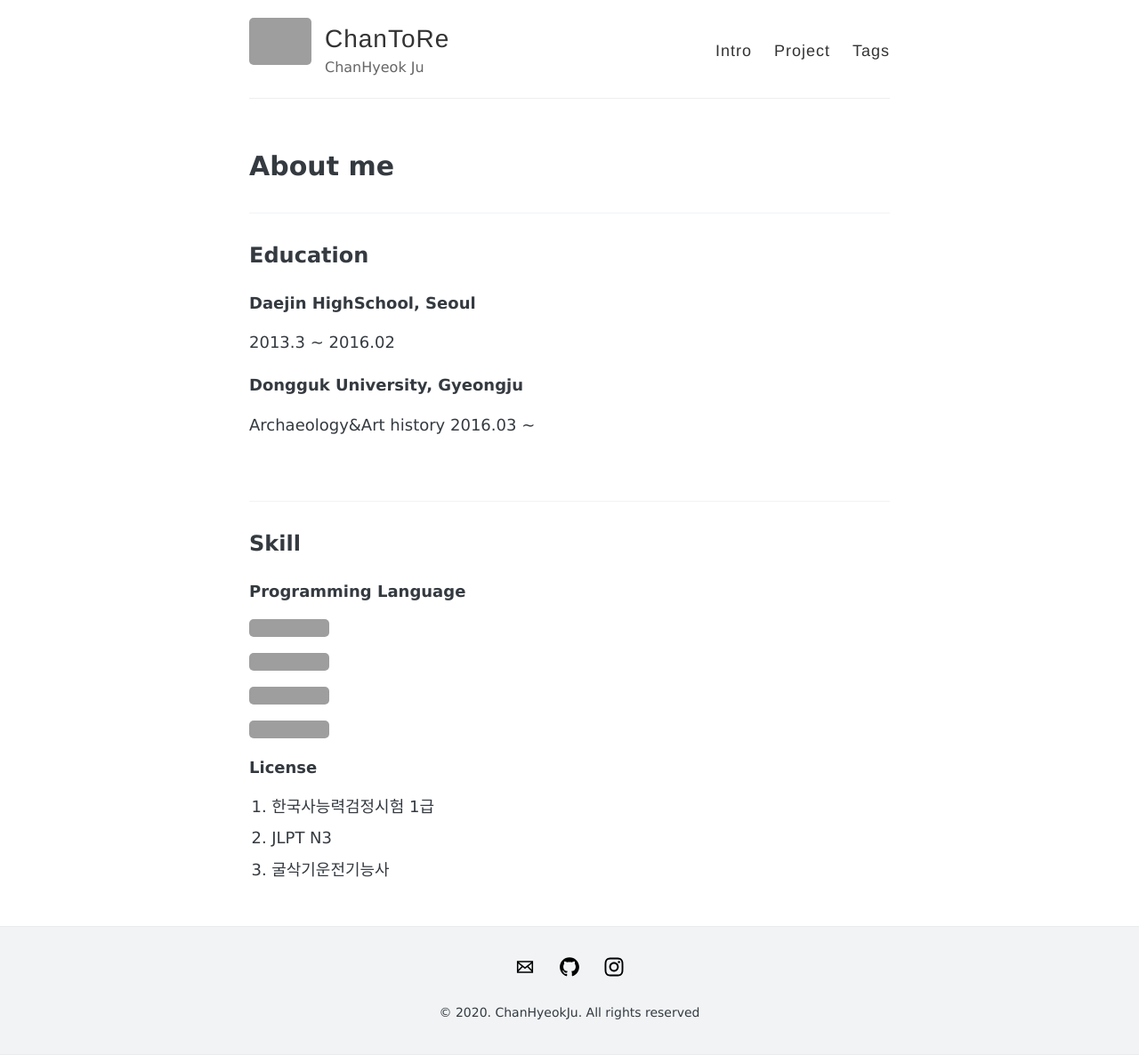
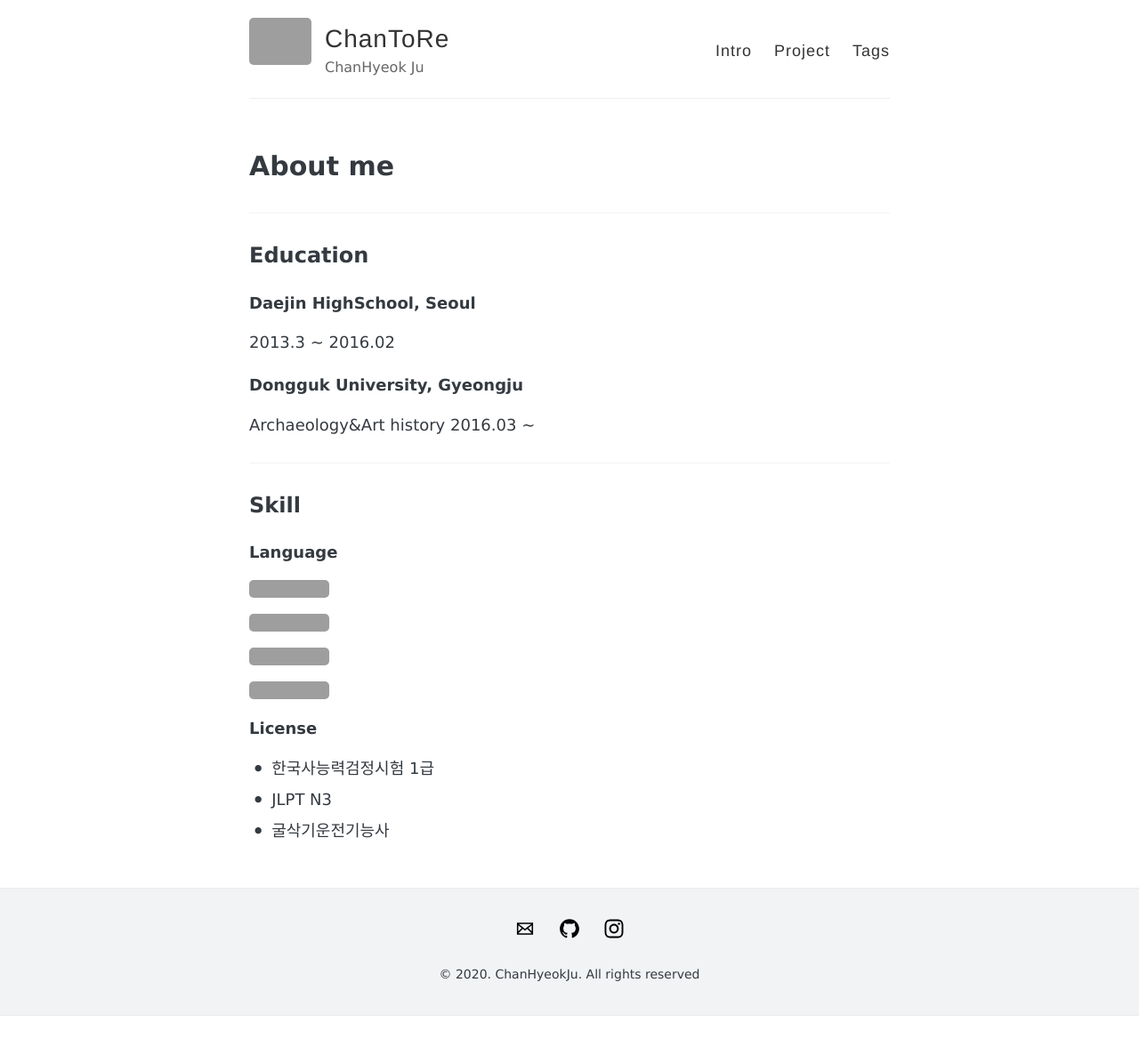
Before and after one commit to mimirep/mimirep.github.io, a Jekyll site: the page built from intro.md, in a window 1280 px wide. Shown: the whole page at 89% size. Built offline with Jekyll 4.4.1, drawn with Linux system fonts in a browser that asks for light colours; after the commit the page ends 1142 px from its top, so only the background shows below that; part of the change alters nothing that is shown; grey boxes are pictures that could not be loaded.

Commit message:
Update intro.md

```diff
--- a/intro.md
+++ b/intro.md
@@ -16,13 +16,11 @@ permalink: /intro/
 
 Archaeology&Art history 2016.03 ~
 
-<br>
-
 ------
 
 ## Skill
 
-##### Programming Language
+##### Language
 
 ![Generic badge](https://img.shields.io/badge/Language-Python-green.svg)
 
@@ -34,6 +32,6 @@ Archaeology&Art history 2016.03 ~
 
 ##### License
 
-1. 한국사능력검정시험 1급
-2. JLPT N3
-3. 굴삭기운전기능사
+- 한국사능력검정시험 1급
+- JLPT N3
+- 굴삭기운전기능사
```
